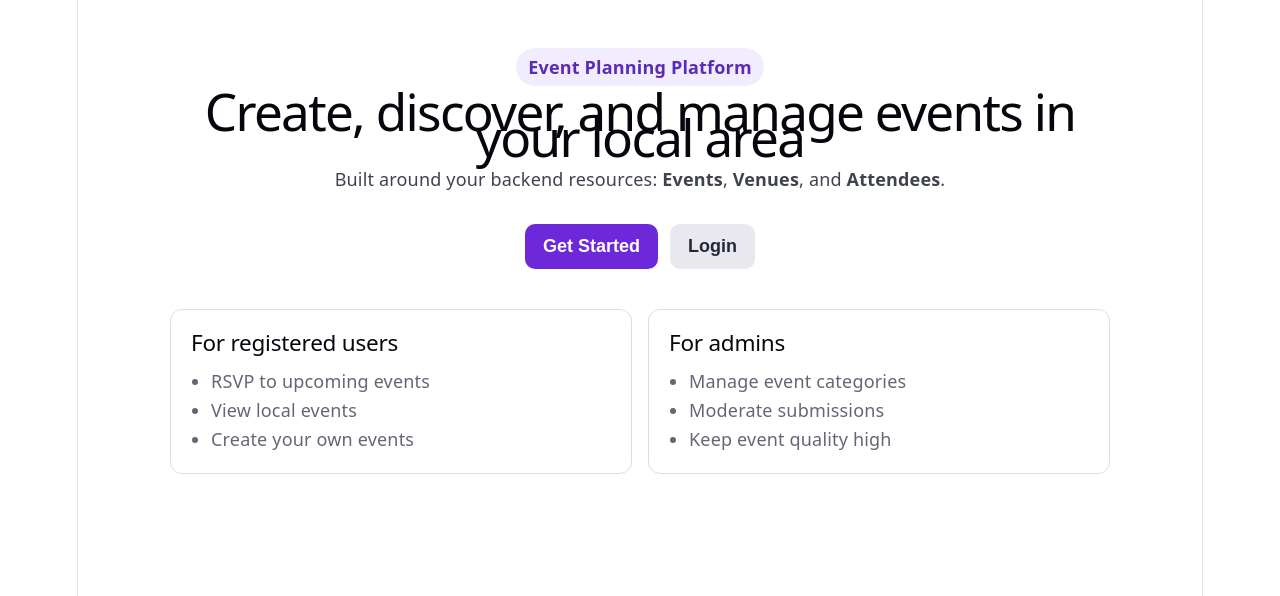
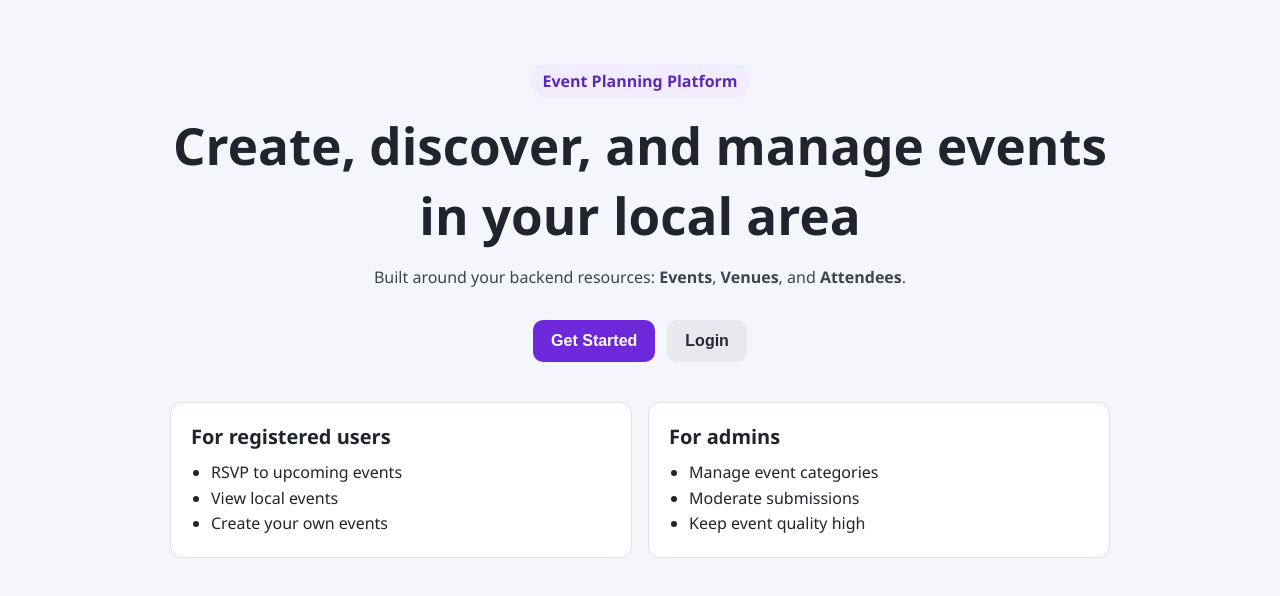
Before and after one commit to Mouadxp/Event-Planning-Platform, a React (Vite) app in the folder event-planner-ui/: page / in a window 1280 px wide. Shown: the top 596 px of the page. Built offline with nearby package versions, Linux system fonts and the light colour scheme; no server answers.

Commit message:
Refactor CSS styles by removing unused variables and simplifying layout properties

```diff
--- a/event-planner-ui/src/index.css
+++ b/event-planner-ui/src/index.css
@@ -1,111 +1,23 @@
-:root {
-  --text: #6b6375;
-  --text-h: #08060d;
-  --bg: #fff;
-  --border: #e5e4e7;
-  --code-bg: #f4f3ec;
-  --accent: #aa3bff;
-  --accent-bg: rgba(170, 59, 255, 0.1);
-  --accent-border: rgba(170, 59, 255, 0.5);
-  --social-bg: rgba(244, 243, 236, 0.5);
-  --shadow:
-    rgba(0, 0, 0, 0.1) 0 10px 15px -3px, rgba(0, 0, 0, 0.05) 0 4px 6px -2px;
-
-  --sans: system-ui, 'Segoe UI', Roboto, sans-serif;
-  --heading: system-ui, 'Segoe UI', Roboto, sans-serif;
-  --mono: ui-monospace, Consolas, monospace;
-
-  font: 18px/145% var(--sans);
-  letter-spacing: 0.18px;
-  color-scheme: light dark;
-  color: var(--text);
-  background: var(--bg);
-  font-synthesis: none;
-  text-rendering: optimizeLegibility;
-  -webkit-font-smoothing: antialiased;
-  -moz-osx-font-smoothing: grayscale;
-
-  @media (max-width: 1024px) {
-    font-size: 16px;
-  }
-}
-
-@media (prefers-color-scheme: dark) {
-  :root {
-    --text: #9ca3af;
-    --text-h: #f3f4f6;
-    --bg: #16171d;
-    --border: #2e303a;
-    --code-bg: #1f2028;
-    --accent: #c084fc;
-    --accent-bg: rgba(192, 132, 252, 0.15);
-    --accent-border: rgba(192, 132, 252, 0.5);
-    --social-bg: rgba(47, 48, 58, 0.5);
-    --shadow:
-      rgba(0, 0, 0, 0.4) 0 10px 15px -3px, rgba(0, 0, 0, 0.25) 0 4px 6px -2px;
-  }
-
-  #social .button-icon {
-    filter: invert(1) brightness(2);
-  }
+*,
+*::before,
+*::after {
+  box-sizing: border-box;
 }
 
 body {
   margin: 0;
+  font-family: 'Segoe UI', Tahoma, Geneva, Verdana, sans-serif;
+  background: #f4f6fb;
+  color: #20242f;
 }
 
 #root {
-  width: 1126px;
-  max-width: 100%;
-  margin: 0 auto;
+  min-height: 100vh;
   text-align: center;
-  border-inline: 1px solid var(--border);
-  min-height: 100svh;
-  display: flex;
-  flex-direction: column;
-  box-sizing: border-box;
-}
-
-h1,
-h2 {
-  font-family: var(--heading);
-  font-weight: 500;
-  color: var(--text-h);
-}
-
-h1 {
-  font-size: 56px;
-  letter-spacing: -1.68px;
-  margin: 32px 0;
-  @media (max-width: 1024px) {
-    font-size: 36px;
-    margin: 20px 0;
-  }
-}
-h2 {
-  font-size: 24px;
-  line-height: 118%;
-  letter-spacing: -0.24px;
-  margin: 0 0 8px;
-  @media (max-width: 1024px) {
-    font-size: 20px;
-  }
-}
-p {
-  margin: 0;
-}
-
-code,
-.counter {
-  font-family: var(--mono);
-  display: inline-flex;
-  border-radius: 4px;
-  color: var(--text-h);
 }
 
 code {
-  font-size: 15px;
-  line-height: 135%;
-  padding: 4px 8px;
-  background: var(--code-bg);
+  background: #edeff4;
+  border-radius: 6px;
+  padding: 2px 6px;
 }
```
